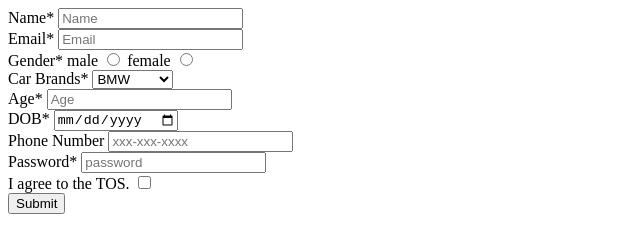
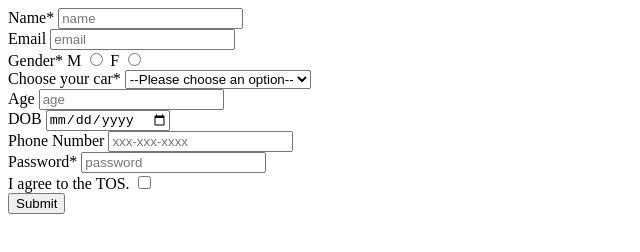
Before and after one commit to acciojob/signup-form-car-yasirgithubb, a website: page main.html in a window 1280 px wide. Shown: the whole page, without its empty margins (0-640 px from the left). Drawn offline with Linux system fonts and the light colour scheme.

Commit message:
created a submission

```diff
--- a/main.html
+++ b/main.html
@@ -8,50 +8,47 @@
 
 <body>
 	<form method="post">
-	<form method="post">
 		<div>
 		<label for="name">Name*</label>
-		<input type="text" id="#name" placeholder="Name">
+		<input type="text" id="name" placeholder="name" required>
 			</div>
 		<div>
-		<label for="email">Email*</label>
-		<input type="email" id="#email" placeholder="Email">
+		<label for="email">Email</label>
+		<input type="email" id="#email" placeholder="email" required>
 			</div>
 		<label for="gender">Gender*</label>
-		<label for="#gender_m">male</label>
-		<input type="radio" id="#gender_m" name="yasir">
-			<label for="gender_f">female</label>
-		<input type="radio" id="gender_f" name="yasir">
+		<label for="#gender_m">M</label>
+		<input type="radio" id="#gender_m" name="yasir" required>
+			<label for="gender_f">F</label>
+		<input type="radio" id="gender_f" name="yasir" required>
 		<div>
-<label for="#cars">Car Brands*</label>
-<select id="#cars">
+<label for="#cars">Choose your car*</label>
+<select name="cars id="#cars" required>
+	<option value="">--Please choose an option--</option>
 <option>BMW</option>
 <option>Audi</option>
 <option>Mercedez</option>
 </select>
 </div>
-		<label for="#age">Age*</label>
-		<input type="number" id="#age" placeholder="Age">
+		<label for="age">Age</label>
+		<input type="number" id="age" placeholder="age" required>
 		<div>
-			<label for="#dob">DOB*</label>
-			<input type="date" id="#dob" >
+			<label for="dob">DOB</label>
+			<input type="date" id="#dob" required>
 		</div>
 		<div>
-			<label for="#tel">Phone Number</label>
-			<input type="number" id="#tel" placeholder="xxx-xxx-xxxx">
+			<label for="tel">Phone Number</label>
+			<input type="tel" id="tel" placeholder="xxx-xxx-xxxx">
 		</div>
 		<div>
 			<label for="#password">Password*</label>
-			<input type="password" id="#password*" placeholder="password">
+			<input type="password" id="password" placeholder="password" required>
 		</div>
 		<div>
-			<label for="#tos"> I agree to the TOS.</label>
-			<input type="checkbox" id="#tos" >
+			<label for="tos"> I agree to the TOS.</label>
+			<input type="checkbox" id="#tos" required>
 		</div>
-		<div>
-			<label for="submit"> </label>
-			<input type="submit" id="submit" >
-		</div>
+		<button type="submit">Submit</button>
 	</form>
 
 </body>
```
